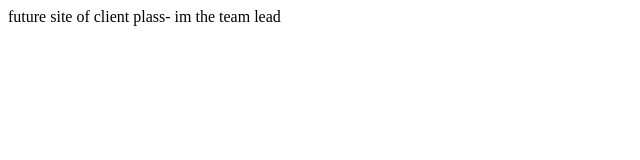
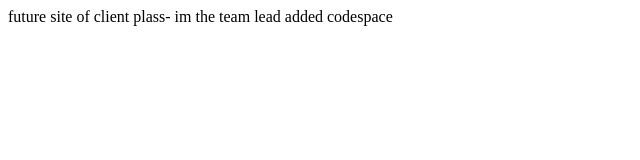
Before and after one commit to Ash-Uchida/wdd130-Plass, a plain HTML site: page index.html in a window 1280 px wide. Shown: the whole page, without its empty margins (0-640 px from the left). Drawn offline with Linux system fonts and the light colour scheme.

Commit message:
added codespace

```diff
--- a/index.html
+++ b/index.html
@@ -7,5 +7,6 @@
 </head>
 <body>
     future site of client plass- im the team lead
+    added codespace
 </body>
 </html>
```
